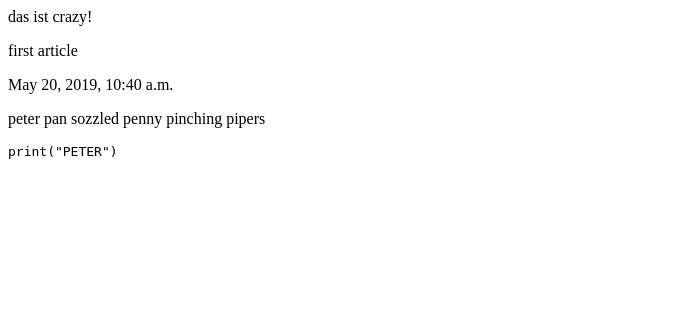
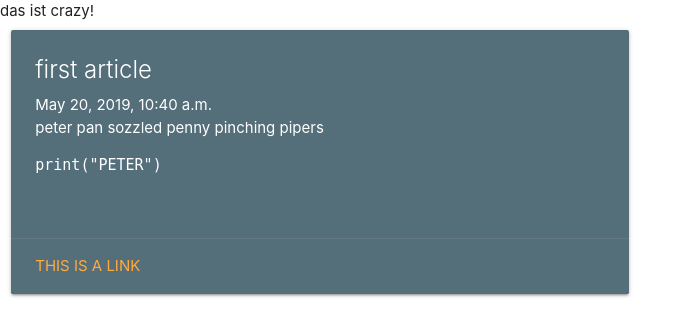
Before and after one commit to TheoVasile/django_website, a Django app: page / in a window 1280 px wide. Shown: the top 336 px of the page, without its empty margins (0-694 px from the left). Run offline with Django 3.2, Linux system fonts and the light colour scheme; data comes from the database, SQL or seed files in the repository; both versions use the stored data as it was after the commit; some libraries are stand-ins or nearby versions.

Commit message:
implemented basic css stylesheets

```diff
--- a/main/templates/main/home.html
+++ b/main/templates/main/home.html
@@ -1,17 +1,47 @@
 <!DOCTYPE html>
 <html lang="en">
+
+<head>
+    {% load static %}
+    <link href="{% static 'tinymce/css/prism.css' %}" rel="stylesheet">
+
+    <link rel="stylesheet" href="https://cdnjs.cloudflare.com/ajax/libs/materialize/1.0.0/css/materialize.min.css">
+
+    <script src="https://cdnjs.cloudflare.com/ajaxlibs/materialize/1.0.0/js/materialize.min.js"></script>
+</head>
+
 <head>
     <meta charset="UTF-8">
     <title>Title</title>
 </head>
+
 <body>
-das ist crazy!
-{% for article in articles %}
-<p>{{article.title}}</p>
-<p>{{article.published}}</p>
-<p>{{article.content | safe}}</p>
 
-<br>
-{% endfor %}
+    das ist crazy!
+
+
+
+
+<div class="row">
+    {% for article in articles %}
+    <div class="col s12 m6">
+      <div class="card blue-grey darken-1">
+        <div class="card-content white-text">
+          <span class="card-title">{{article.title}}</span>
+            <p>{{article.published}}</p>
+            <p>{{article.content|safe}}</p>
+            <br>
+        </div>
+        <div class="card-action">
+          <a href="#">This is a link</a>
+        </div>
+      </div>
+    </div>
+    {% endfor %}
+  </div>
+
 </body>
+
+<script src="{% static 'tinymce/js/prism.js' %}"></script>
+
 </html>
--- a/mysite/settings.py
+++ b/mysite/settings.py
@@ -20,6 +20,7 @@ BASE_DIR = os.path.dirname(os.path.dirname(os.path.abspath(__file__)))
 # See https://docs.djangoproject.com/en/2.2/howto/deployment/checklist/
 
 # SECURITY WARNING: keep the secret key used in production secret!
+SECRET_KEY = 'mmmmmmnonononononbad'
 
 
 # SECURITY WARNING: don't run with debug turned on in production!
```
Also changed, not shown: db.sqlite3.
